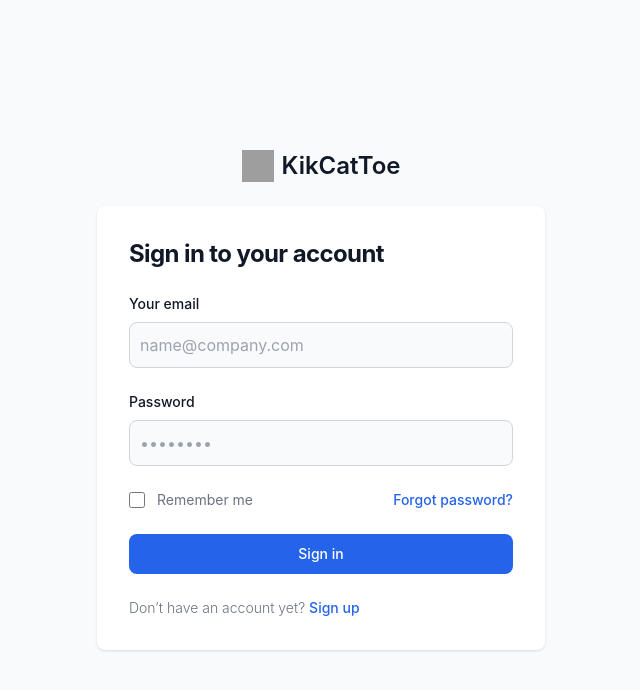
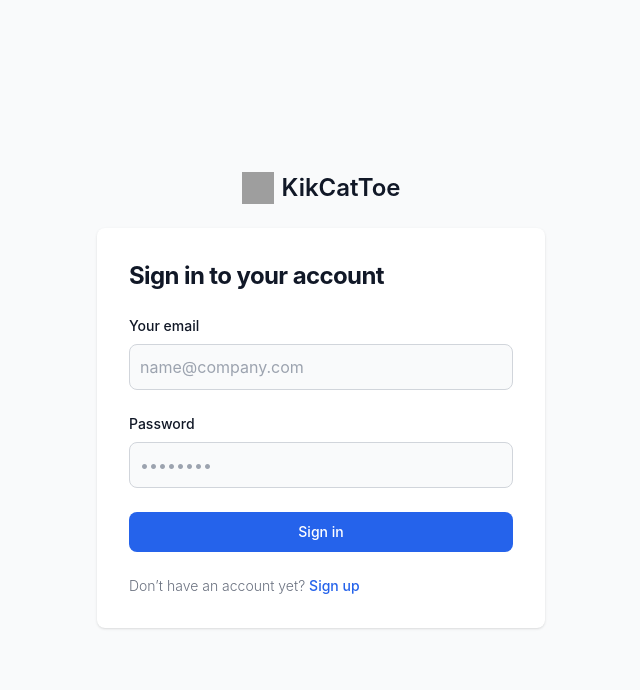
Before and after one commit to AdrianFernandez32/KitCatToe, a React (Create React App) app in the folder frontend/: page / in a window 1280 px wide. Shown: the top 690 px of the page, without its empty margins (319-959 px from the left). Built offline with nearby package versions, Linux system fonts and the light colour scheme; grey boxes are pictures that could not be loaded.

Commit message:
BR2.0: Frontend

```diff
--- a/frontend/src/views/SignIn.tsx
+++ b/frontend/src/views/SignIn.tsx
@@ -1,16 +1,20 @@
+import { Link } from 'react-router-dom';
 
 const SignIn = () => {
   return (
     <section className="bg-gray-50 dark:bg-gray-900">
       <div className="flex flex-col items-center justify-center px-6 py-8 mx-auto md:h-screen lg:py-0">
-        <a href="#" className="flex items-center mb-6 text-2xl font-semibold text-gray-900 dark:text-white">
+        <Link
+          to="/"
+          className="flex items-center mb-6 text-2xl font-semibold text-gray-900 dark:text-white"
+        >
           <img
             className="w-8 h-8 mr-2"
             src="https://flowbite.s3.amazonaws.com/blocks/marketing-ui/logo.svg"
             alt="logo"
           />
           KikCatToe
-        </a>
+        </Link>
         <div className="w-full bg-white rounded-lg shadow dark:border md:mt-0 sm:max-w-md xl:p-0 dark:bg-gray-800 dark:border-gray-700">
           <div className="p-6 space-y-4 md:space-y-6 sm:p-8">
             <h1 className="text-xl font-bold leading-tight tracking-tight text-gray-900 md:text-2xl dark:text-white">
@@ -49,30 +53,7 @@ const SignIn = () => {
                   required
                 />
               </div>
-              <div className="flex items-center justify-between">
-                <div className="flex items-start">
-                  <div className="flex items-center h-5">
-                    <input
-                      id="remember"
-                      aria-describedby="remember"
-                      type="checkbox"
-                      className="w-4 h-4 border border-gray-300 rounded bg-gray-50 focus:ring-3 focus:ring-primary-300 dark:bg-gray-700 dark:border-gray-600 dark:focus:ring-primary-600 dark:ring-offset-gray-800"
-                      required
-                    />
-                  </div>
-                  <div className="ml-3 text-sm">
-                    <label
-                      htmlFor="remember"
-                      className="text-gray-500 dark:text-gray-300"
-                    >
-                      Remember me
-                    </label>
-                  </div>
-                </div>
-                <a href="#" className="text-sm font-medium text-primary-600 hover:underline dark:text-primary-500">
-                  Forgot password?
-                </a>
-              </div>
+
               <button
                 type="submit"
                 className="w-full text-white bg-primary-600 hover:bg-primary-700 focus:ring-4 focus:outline-none focus:ring-primary-300 font-medium rounded-lg text-sm px-5 py-2.5 text-center dark:bg-primary-600 dark:hover:bg-primary-700 dark:focus:ring-primary-800"
@@ -80,10 +61,13 @@ const SignIn = () => {
                 Sign in
               </button>
               <p className="text-sm font-light text-gray-500 dark:text-gray-400">
-                Don’t have an account yet?{" "}
-                <a href="#" className="font-medium text-primary-600 hover:underline dark:text-primary-500">
+                Don’t have an account yet?{' '}
+                <Link
+                  to="/register"
+                  className="font-medium text-primary-600 hover:underline dark:text-primary-500"
+                >
                   Sign up
-                </a>
+                </Link>
               </p>
             </form>
           </div>
```
